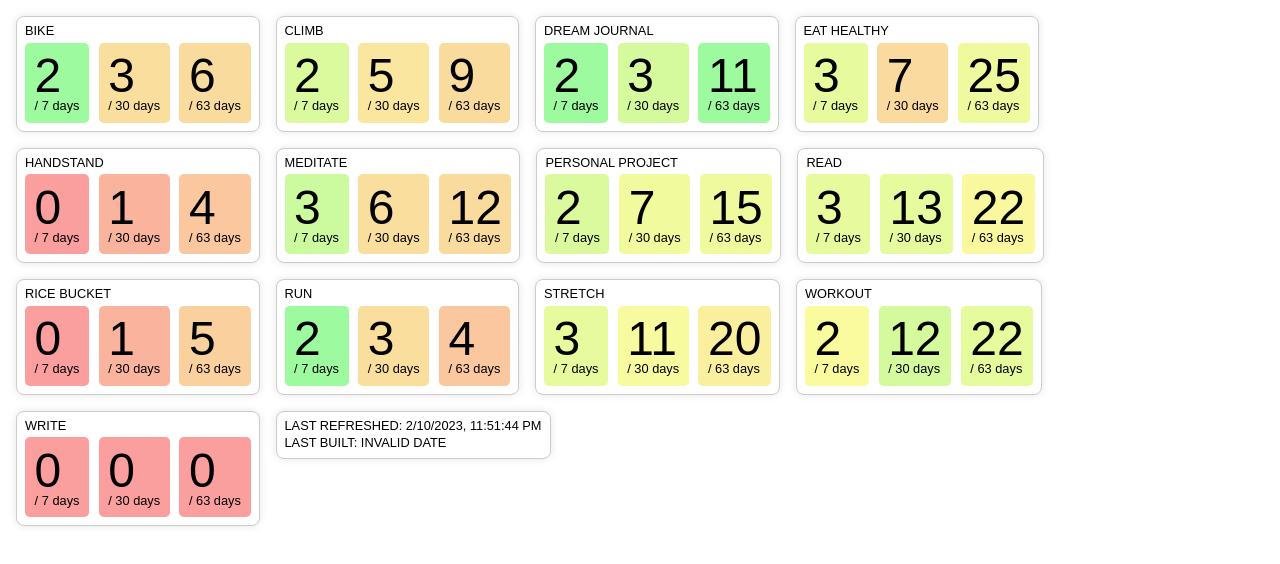
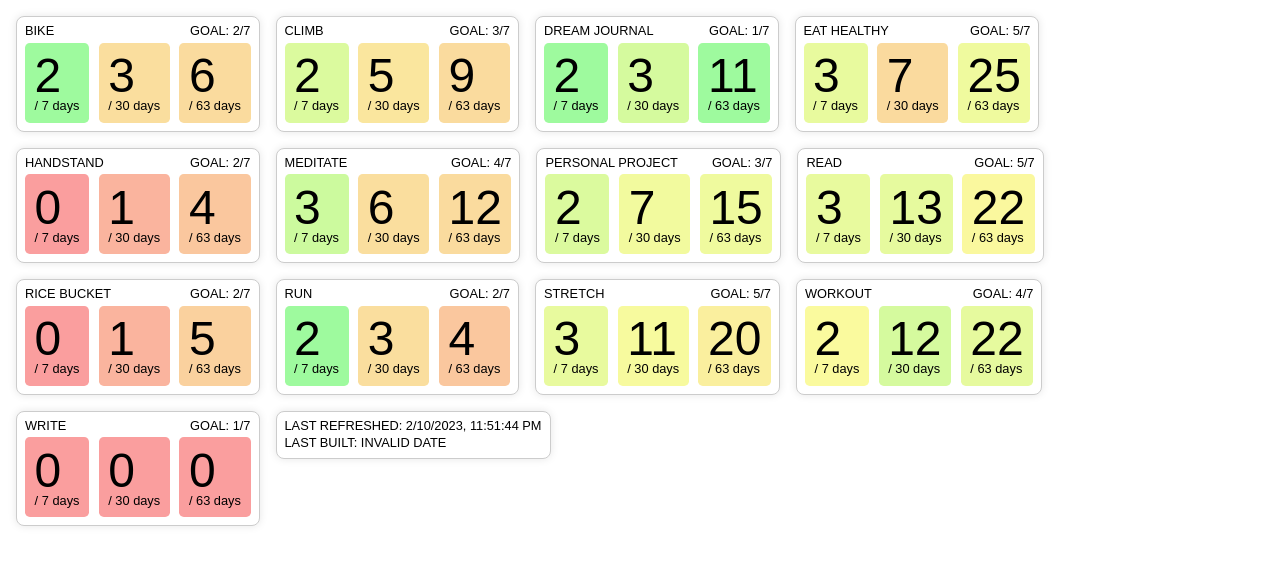
Before and after one commit to pbayer8/notion_habits, a Svelte app: page / in a window 1280 px wide. Shown: the top 564 px of the page. Built offline with nearby package versions, Linux system fonts and the light colour scheme.

Commit message:
add goal

```diff
--- a/src/App.svelte
+++ b/src/App.svelte
@@ -1,22 +1,25 @@
 <script>
   import d from "./data.json";
 
-  const targetPercentages = {
-    Workout: 4 / 7,
-    Write: 1 / 7,
-    Bike: 2 / 7,
-    Run: 2 / 7,
-    Read: 5 / 7,
-    "Eat healthy": 5 / 7,
-    Stretch: 5 / 7,
-    "Dream journal": 1 / 7,
-    "Personal project": 3 / 7,
-    Handstand: 2 / 7,
-    "Rice bucket": 2 / 7,
-    Meditate: 4 / 7,
-    Climb: 3 / 7,
-    default: 0.3,
+  const targetDaysPerWeek = {
+    Workout: 4,
+    Write: 1,
+    Bike: 2,
+    Run: 2,
+    Read: 5,
+    "Eat healthy": 5,
+    Stretch: 5,
+    "Dream journal": 1,
+    "Personal project": 3,
+    Handstand: 2,
+    "Rice bucket": 2,
+    Meditate: 4,
+    Climb: 3,
+    default: 3,
   };
+  const targetPercentages = Object.fromEntries(
+    Object.entries(targetDaysPerWeek).map(([k, v]) => [k, v / 7])
+  );
 
   const { results } = d;
   const data = results.map((r) => {
@@ -80,18 +83,10 @@
     let h = hash % 360;
     return h;
   };
-  // maps percentage of 0% to 100% to a gradient of red to green
   const percentHues = (percent, category) => {
     percent = percent || 0;
     const percentOfTarget =
       percent / (targetPercentages[category] || targetPercentages.default) || 0;
-    console.log(
-      category,
-      percent,
-      percentOfTarget,
-      targetPercentages[category]
-    );
-    // const hue = (percentOfTarget * 100).toFixed(0);
     const clampedPercentOfTarget = Math.min(1, percentOfTarget);
     const hue = (clampedPercentOfTarget * 120).toFixed(0);
     return hue;
@@ -101,9 +96,14 @@
 <main>
   {#each categories as category}
     <div class="card">
-      <h2>
-        {category}
-      </h2>
+      <div class="category">
+        <h2 class="main">
+          {category}
+        </h2>
+        <h2>
+          Goal: {targetDaysPerWeek[category] || targetDaysPerWeek.default}/7
+        </h2>
+      </div>
       <div class="times">
         {#each numChecksByDate as { name, days, past, numChecks }}
           <div
@@ -165,6 +165,11 @@
     padding: 0.6rem;
     border-radius: 0.3rem;
   }
+  .category {
+    display: flex;
+    align-items: center;
+    justify-content: space-between;
+  }
   h2 {
     margin: 0;
     text-transform: uppercase;
@@ -181,7 +186,6 @@
     font-size: 0.8rem;
     color: var(--text-color);
   }
-
   @media (prefers-color-scheme: dark) {
     main {
       --bg-color: #000;
```
